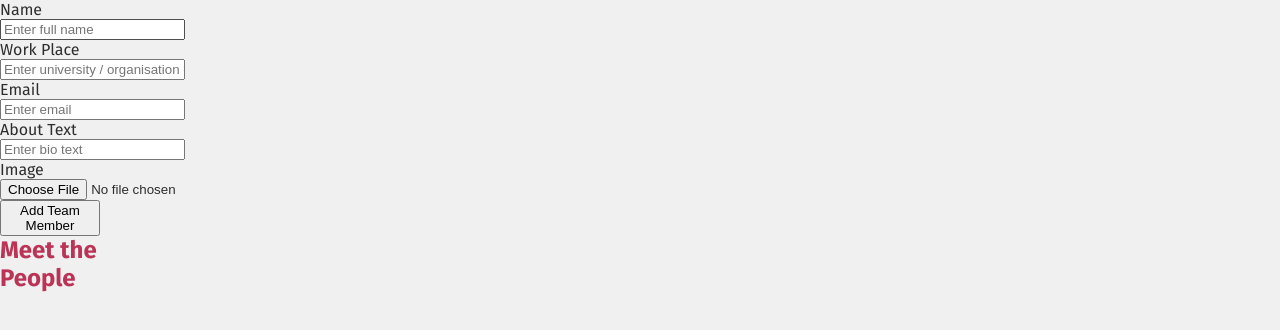
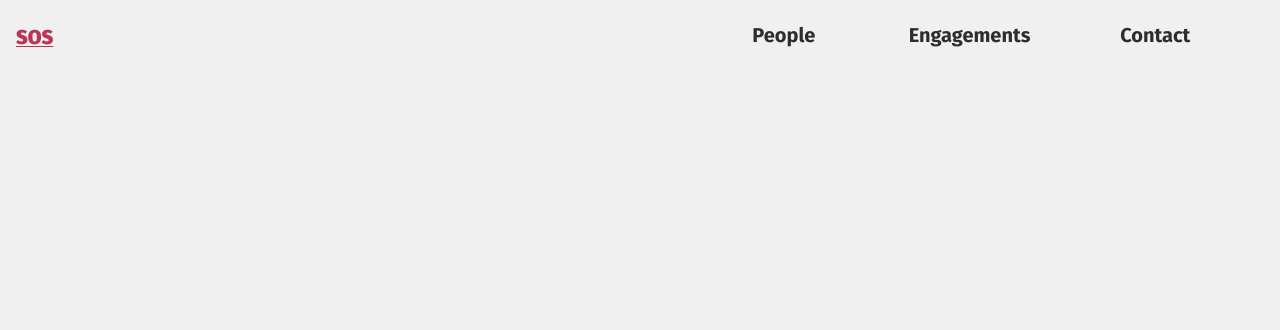
Before and after one commit to bru170/sos-client, a React (Create React App) app: page /people in a window 1280 px wide. Shown: the top 330 px of the page. Built offline with nearby package versions, Linux system fonts and the light colour scheme; no server answers.

Commit message:
added nav

```diff
--- a/src/App.js
+++ b/src/App.js
@@ -1,8 +1,14 @@
 import "./styles/index.scss"
 import {Routing} from "./pages/Routes/Routing"
+import Header from "./components/header/Header"
 
 function App() {
-  return <Routing />
+  return (
+    <>
+      <Header />
+      <Routing />
+    </>
+  )
 }
 
 export default App
--- a/src/components/header/Header.js
+++ b/src/components/header/Header.js
@@ -1,32 +1,45 @@
-import React from "react"
-import classes from "./Header.module.scss"
+import React, {useState} from "react"
+import styles from "./Header.module.scss"
 import {BiMenuAltRight} from "react-icons/bi"
-import {AiOutlineClose} from "react-icons/ai"
+import {AiOutlineCloseSquare} from "react-icons/ai"
 
 const Header = () => {
+  const [menuOpen, setMenuOpen] = useState(false)
+  const menuToggler = () => setMenuOpen((p) => !p)
+
   return (
-    <header className={classes.header}>
-      <div className={classes.header__content}>
-        <h1>Navbar</h1>
+    <div className={styles.header}>
+      <div className={styles.header__content}>
+        <div>
+          <span className={styles.logo}>
+            <a href={"/"}>SOS</a>
+          </span>
+        </div>
+        <div>
+          <nav className={`${styles.nav} ${menuOpen ? styles[`nav--open`] : {}}`}>
+            <a className={styles.nav__item} href={"/people"}>
+              People
+            </a>
+            <a className={styles.nav__item} href={"/engagements"}>
+              Engagements
+            </a>
+            <a className={styles.nav__item} href={"/contact"}>
+              Contact
+            </a>
+          </nav>
+        </div>
+        <div>
+          <button className={styles.header__toggler} onClick={menuToggler}>
+            {!menuOpen ? <BiMenuAltRight /> : <AiOutlineCloseSquare />}
+          </button>
+        </div>
       </div>
-      <nav className={classes.header__content__nav}>
-        <ul>
-          <li>
-            <a href="/people">People</a>
-          </li>
-          <li>
-            <a href="/engagements">Engagements</a>
-          </li>
-          <li>
-            <a href="/contant">Contant</a>
-          </li>
-        </ul>
-        <button className={classes.header__content__navMobile}>
-          <BiMenuAltRight />
-        </button>
-      </nav>
-    </header>
+    </div>
   )
 }
 
+const Button = () => {
+  return <button className={styles.button}>Click me</button>
+}
+
 export default Header
--- a/src/components/header/Header.module.scss
+++ b/src/components/header/Header.module.scss
@@ -0,0 +1,140 @@
+@import "../../styles/variables.scss";
+
+.header {
+  height: $headerHeight;
+  background: $primaryWhite;
+  color: $primaryDark;
+  position: fixed;
+  z-index: 1000;
+  width: 100%;
+
+  &__content {
+    max-width: 1920px;
+    margin: 20 auto;
+    padding: 0 $spacingMd;
+    @include breakpoint(md) {
+      padding: 0 $spacingMd;
+    }
+    transition: 0.3s ease padding;
+
+    height: 100%;
+    display: flex;
+    align-items: center;
+
+    & > div {
+      flex: 1;
+      white-space: nowrap;
+
+      &:nth-child(2) {
+        display: flex;
+        justify-content: flex-end;
+        height: 100%;
+
+        margin-right: $spacingMd;
+      }
+      &:last-of-type {
+        display: flex;
+        justify-content: flex-end;
+        flex: 0;
+      }
+    }
+  }
+
+  &__button__container {
+    display: none;
+    @include breakpoint(md) {
+      display: initial;
+    }
+  }
+  &__toggler {
+    display: flex;
+    justify-content: center;
+    align-items: center;
+    cursor: pointer;
+    @include breakpoint(md) {
+      display: none;
+    }
+    & > svg {
+      display: block;
+      font-size: 32px;
+    }
+  }
+}
+
+.logo {
+  font-size: 26px;
+  font-weight: 700;
+  color: $primaryDark;
+}
+
+.nav {
+  width: 100%;
+  position: fixed;
+  top: $headerHeight;
+  right: -100%;
+  background: rgba($primaryWhite, 0.8);
+  text-align: center;
+  padding: $spacingMd 0;
+
+  &--open {
+    transition: 0.2s ease right;
+    right: 0;
+  }
+
+  &__item {
+    display: block;
+    padding: $spacingMd;
+
+    text-decoration: none;
+    color: inherit;
+
+    height: 100%;
+
+    transition: 0.3s ease color;
+    &:hover {
+      color: $primaryDark;
+    }
+  }
+
+  @include breakpoint(md) {
+    position: static;
+    display: grid;
+    grid-template-columns: repeat(3, 1fr);
+    background: initial;
+    width: auto;
+    padding: 0;
+
+    &__item {
+      padding: 0 $spacingLg;
+      display: flex;
+      align-items: center;
+      justify-content: center;
+    }
+  }
+
+  &__button__container {
+    @include breakpoint(md) {
+      display: none;
+    }
+    padding: $spacingMd;
+  }
+}
+
+.button {
+  font-weight: 500;
+  color: $primaryDark;
+  border: 2px solid $primaryDark;
+  padding: $spacingSm $spacingLg;
+  border-radius: $spacingSm / 2;
+  cursor: pointer;
+
+  box-shadow: 0 0 0.5em 0 $primaryDark;
+
+  &:active {
+    transform: scale(0.98);
+    border-radius: 0;
+  }
+  &:hover {
+    box-shadow: 0 0 0.75em 0 $primaryDark;
+  }
+}
--- a/src/pages/Routes/Routing.js
+++ b/src/pages/Routes/Routing.js
@@ -1,8 +1,8 @@
 import React from "react"
 import {BrowserRouter as Router, Route, Routes} from "react-router-dom"
 import AllPosts from "../Blog/AllPosts"
+import Homepage from "../Homepage"
 import {CreatePost} from "../Blog/CreatePost"
-import Homepage from "../Homepage"
 import People from "../People/People"
 
 export const Routing = () => {
--- a/src/styles/index.scss
+++ b/src/styles/index.scss
@@ -6,7 +6,7 @@
 }
 
 body {
-  width: 100px;
+  width: 100%;
   background-color: $primaryWhite;
   color: $primaryDark;
   font-family: $firaSans;
@@ -14,6 +14,11 @@ body {
 
 #root {
   height: 100%;
+}
+
+main {
+  padding-top: 150px;
+  margin: 18px;
 }
 
 h1 {
--- a/src/styles/variables.scss
+++ b/src/styles/variables.scss
@@ -12,15 +12,20 @@ $linkFontSize: 1.25rem;
 $borderRadius: 8%;
 $outline: $primaryRed solid 3px;
 
-$spacing-md: 1rem;
-$spacing-ld: 2rem;
+$headerHeight: 70px;
 
-$headerHeight: 100px;
+$spacingSm: 8px;
+$spacingMd: 16px;
+$spacingLg: 32px;
+
+$sm: 37.5em;
+$md: 48em;
+$lg: 64em;
+$xl: 75em;
 
 @mixin breakpoint($point) {
   @if $point == md {
-    //768px / 48em
-    @media (mid-width: 48em) {
+    @media (min-width: $md) {
       @content;
     }
   }
```
